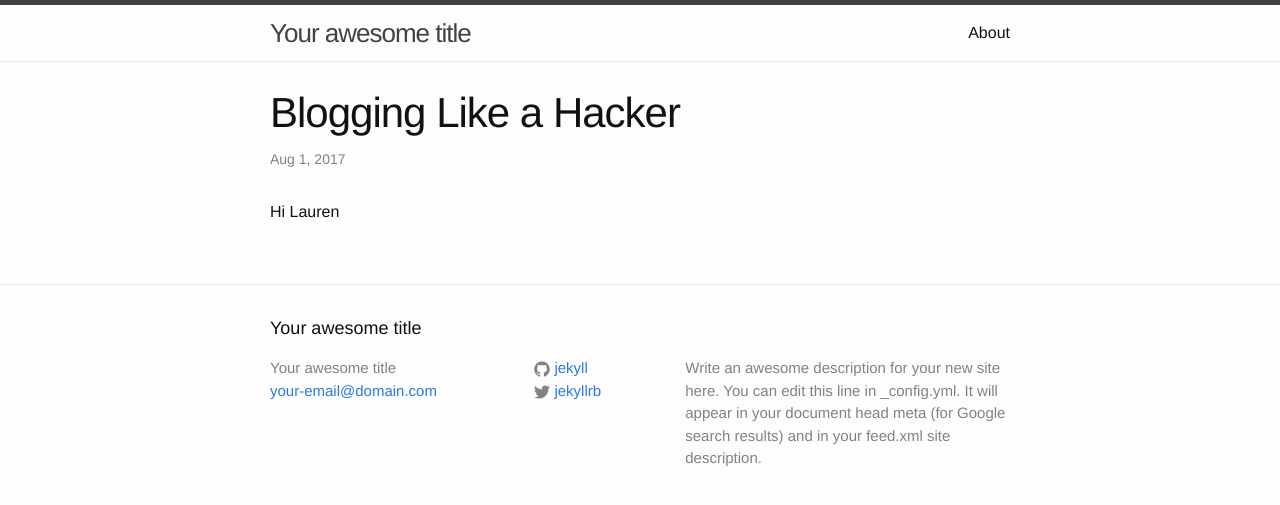
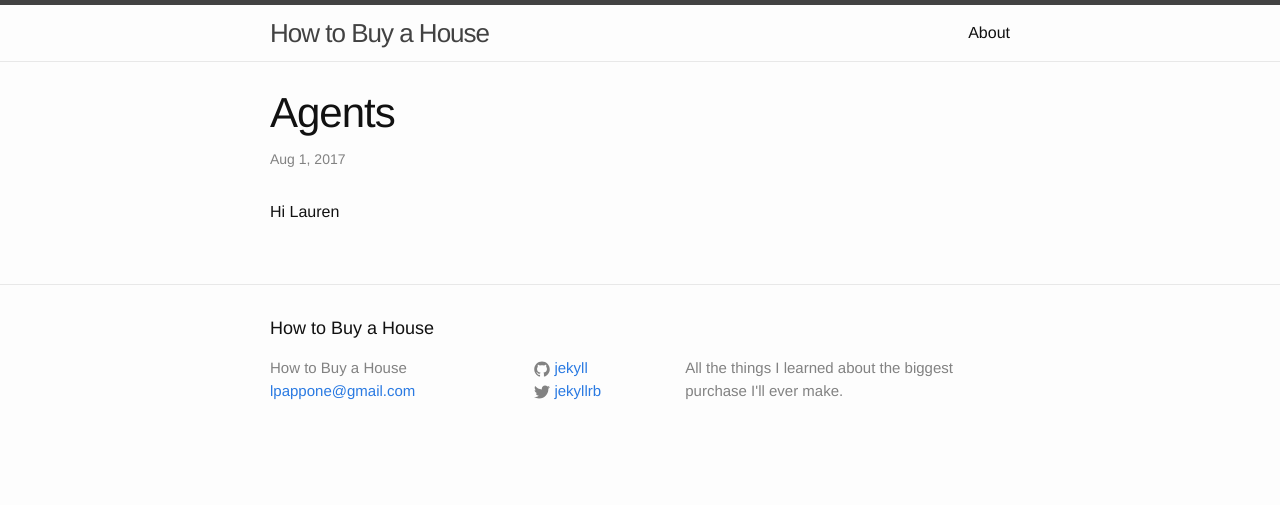
Before and after one commit to lpappone/lpappone.github.io, a Jekyll site: the page built from _posts/2017-08-01-agents.md, in a window 1280 px wide. Shown: the top 505 px of the page. Built offline with Jekyll 4.4.1, drawn with Linux system fonts in a browser that asks for light colours.

Commit message:
update agents file

```diff
--- a/_config.yml
+++ b/_config.yml
@@ -1,12 +1,10 @@
 # Site settings
-title: Your awesome title
-email: your-email@domain.com
+title: How to Buy a House
+email: lpappone@gmail.com
 description: > # this means to ignore newlines until "baseurl:"
-  Write an awesome description for your new site here. You can edit this
-  line in _config.yml. It will appear in your document head meta (for
-  Google search results) and in your feed.xml site description.
+  All the things I learned about the biggest purchase I'll ever make.
 baseurl: "" # the subpath of your site, e.g. /blog/
-url: "http://yourdomain.com" # the base hostname & protocol for your site
+url: "http://lpappone.gitbug.io" # the base hostname & protocol for your site
 twitter_username: jekyllrb
 github_username:  jekyll
 
--- a/_posts/2017-08-01-agents.md
+++ b/_posts/2017-08-01-agents.md
@@ -1,5 +1,5 @@
 ---
 layout: post
-title: Blogging Like a Hacker
+title: Agents
 ---
 Hi Lauren
```
